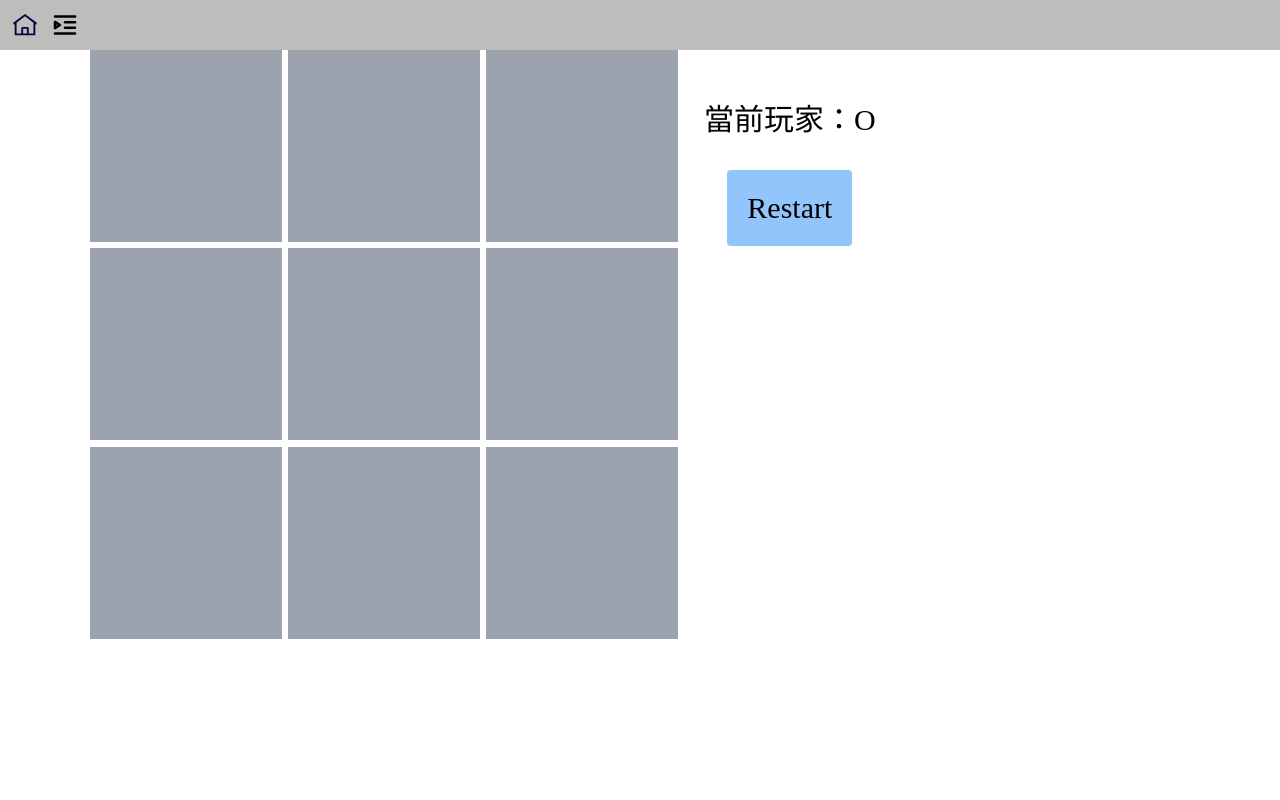
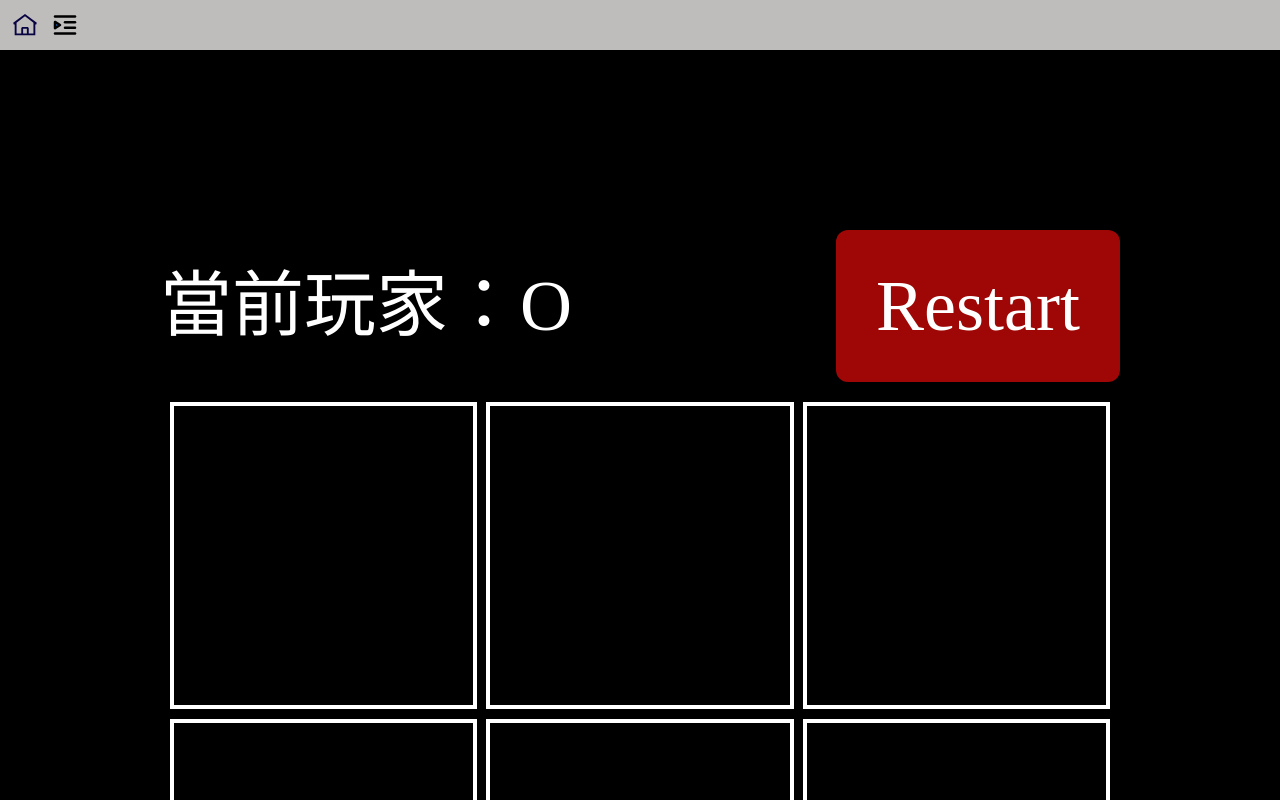
Before and after one commit to lark1987/vue-practice, a Vue app: page /tictactoe in a window 1280 px wide. Shown: the top 800 px of the page. Built offline with nearby package versions, Linux system fonts and the light colour scheme; the HTML template or start-up script is replaced by a standard one; a web font is replaced by a local one.

Commit message:
Adjust the tic-tac-toe page

```diff
--- a/src/views/TicTacToe/button-restart.vue
+++ b/src/views/TicTacToe/button-restart.vue
@@ -1,7 +1,9 @@
 <script setup lang="ts"></script>
 
 <template>
-  <button class="rounded bg-blue-300 p-2 hover:bg-blue-400 md:p-5">Restart</button>
+  <button class="rounded-xl bg-[#9E0705] p-2 text-[white] hover:bg-[#ce4340] xl:p-10">
+    Restart
+  </button>
 </template>
 
 <style scoped></style>
--- a/src/views/TicTacToe/tic-tac-toe.vue
+++ b/src/views/TicTacToe/tic-tac-toe.vue
@@ -49,37 +49,38 @@ const checkWinner = computed(() => {
 </script>
 
 <template>
-  <div class="mx-[auto] my-0 w-[90%] md:flex">
-    <div class="flex py-5 md:order-1 md:block md:text-center md:text-3xl">
-      <span class="grow self-center md:leading-[100px]">當前玩家：{{ player }}</span
+  <div class="bg-black p-8 xl:p-40">
+    <div class="flex py-5 xl:text-7xl">
+      <span class="grow self-center text-white">當前玩家：{{ player }}</span
       ><br />
       <ButtonRestart @click="restart" />
     </div>
 
     <div
-      class="grid aspect-square grid-cols-[32%,32%,32%] grid-rows-[32%,32%,32%] justify-center gap-[1%] text-[4rem] md:w-[50vw] md:grid-cols-[15vw,15vw,15vw] md:grid-rows-[15vw,15vw,15vw]"
+      class="grid aspect-square grid-cols-[32%,32%,32%] grid-rows-[32%,32%,32%] justify-center gap-[1%] text-[4rem]"
     >
       <div
         v-for="(item, index) in board"
         :key="index"
         @click="makeMove(index)"
-        class="grid place-items-center bg-gray-400 hover:bg-gray-600"
+        class="grid place-items-center border-4 border-white hover:bg-gray-600"
       >
-        <span>{{ item }}</span>
+        <span class="text-[#ffd700] xl:text-9xl">{{ item }}</span>
       </div>
     </div>
 
     <div
       :class="[
-        'absolute left-[50%] top-[50%] z-20 w-[50vw] translate-x-[-50%] translate-y-[-50%] rounded bg-blue-100 p-5 text-center text-xl font-bold md:p-16 md:text-3xl ',
+        'absolute left-[50%] top-[40%] z-20 translate-x-[-50%] translate-y-[-50%] rounded-3xl bg-[#e7dc9f] p-10 text-center xl:p-[5rem] xl:text-6xl',
         checkWinner ? 'block' : 'hidden'
       ]"
     >
-      <h4>Game Over</h4>
-      <span class="leading-loose md:leading-[100px]">the winner is {{ checkWinner }}</span
+      <span>Game Over</span><br />
+      <span class="leading-[2.5rem] xl:leading-[10rem]">the winner is {{ checkWinner }}</span
       ><br />
       <ButtonRestart @click="restart" />
     </div>
+
     <div
       :class="[
         'absolute left-0 top-0 z-10 h-[100vh] w-[100vw] overflow-hidden bg-black opacity-50',
```
